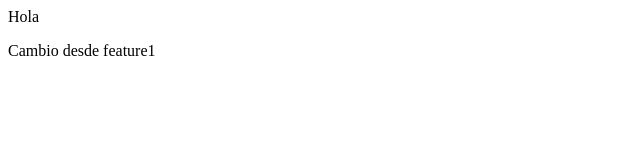
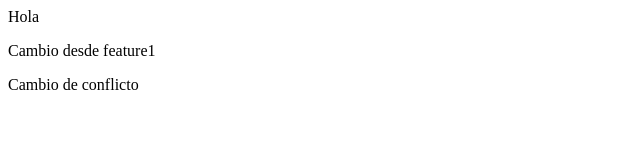
Before and after one commit to rpalaol/proyectoGit, a plain HTML site: page index.html in a window 1280 px wide. Shown: the whole page, without its empty margins (0-640 px from the left). Drawn offline with Linux system fonts and the light colour scheme.

Commit message:
Conflicto

```diff
--- a/index.html
+++ b/index.html
@@ -1,2 +1,3 @@
 <p>Hola</p>
 <p>Cambio desde feature1</p>
+<p>Cambio de conflicto</p>
```
